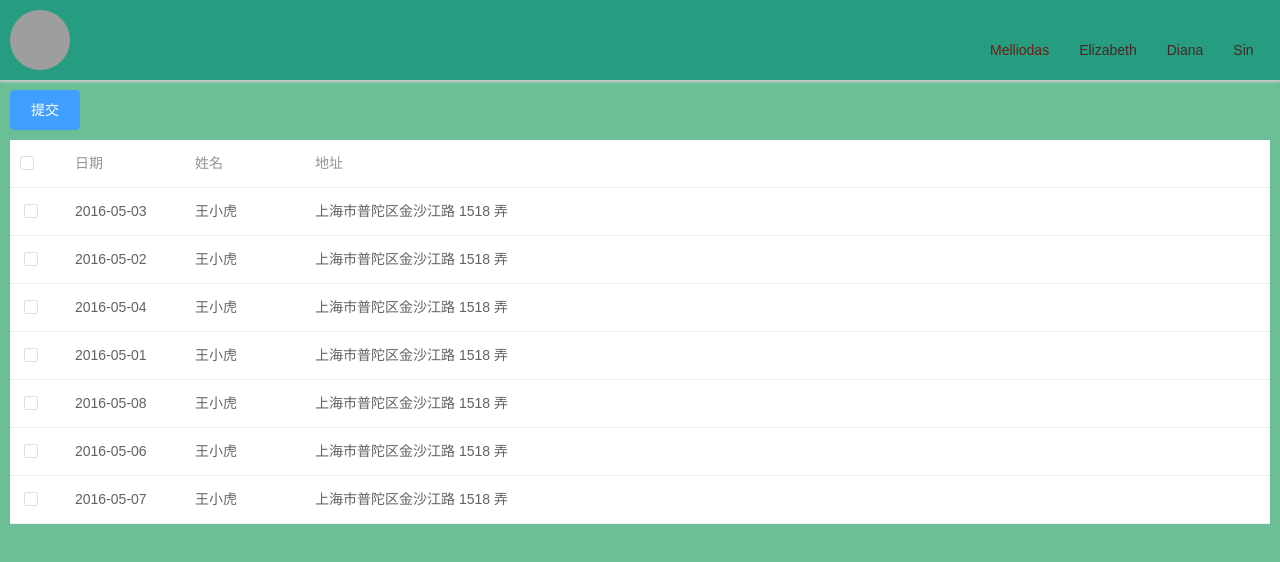
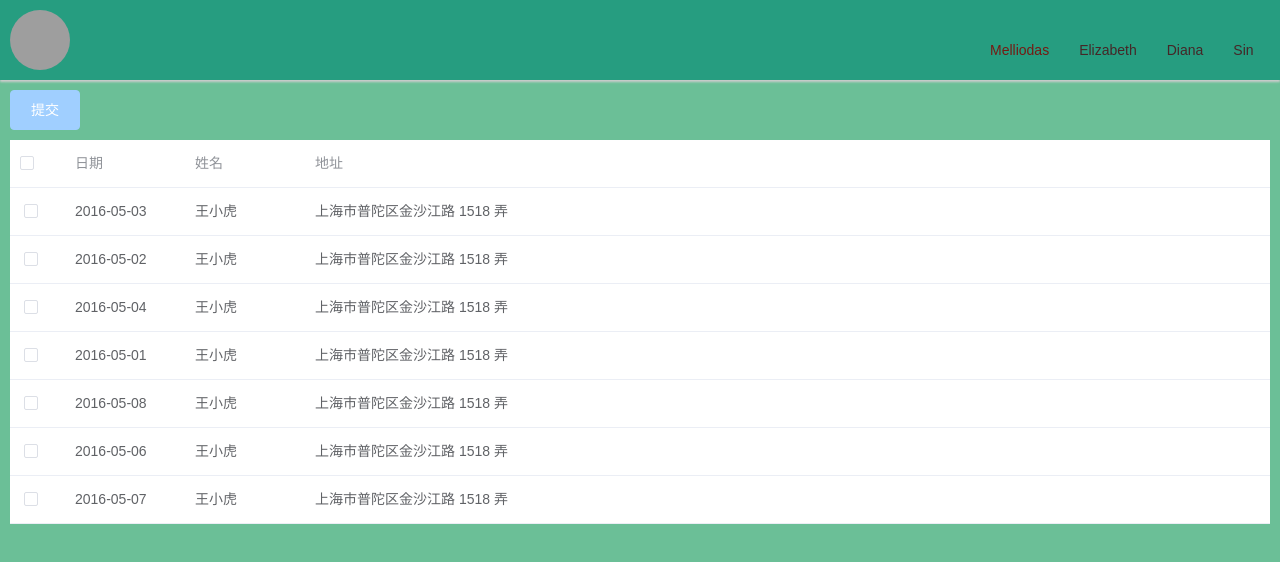
Before and after one commit to AAimair/Dt, a Vue app: page /#/Melliodas in a window 1280 px wide. Shown: the top 562 px of the page. Built offline with nearby package versions, Linux system fonts and the light colour scheme; grey boxes are pictures that could not be loaded.

Commit message:
修改主题颜色

```diff
--- a/src/views/Home.vue
+++ b/src/views/Home.vue
@@ -1,5 +1,5 @@
 <template>
-  <div class="home" :style="sTop?'paddingTop:0':'paddingTop:180px'">
+  <div class="home" :style="sTop?'paddingTop:0;':'paddingTop:180px;background:rgb(38, 157, 128)'">
     <headers @getsTop="getsTop"></headers>
     <div class="content">
       <!-- <transition
--- a/src/views/Melliodas.vue
+++ b/src/views/Melliodas.vue
@@ -1,6 +1,6 @@
 <template>
   <div class="melliodas">
-    <el-button type="primary" @click="submit">提交</el-button>
+    <el-button type="primary" @click="submit" :disabled="multipleSelection.length===0?true:false">提交</el-button>
     <el-table
       ref="multipleTable"
       :data="tableData"
```
